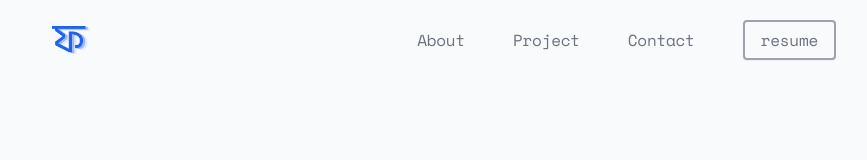
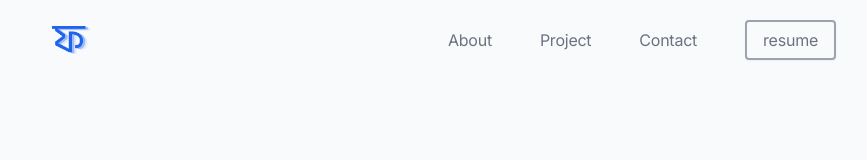
Before and after one commit to farhan2077/farhan2077.github.io, a React (Create React App) app: page / in a window 1280 px wide. Shown: the top 160 px of the page, without its empty margins (176-1043 px from the left). Built offline with nearby package versions, Linux system fonts and the light colour scheme.

Commit message:
refactor: only one font is now used

```diff
--- a/src/components/navbar/Navbar.js
+++ b/src/components/navbar/Navbar.js
@@ -95,7 +95,7 @@ export default function Navbar() {
         >
           <div className="p-5 bg-gray-50">
             <div className="md:container px-4 sm:px-10 lg:px-20 xl:px-52">
-              <div className="flex flex-col md:flex-row font-secondary text-md justify-between items-center">
+              <div className="flex flex-col md:flex-row font-primary text-md justify-between items-center">
                 <Link to="/" onClick={scrollToTop}>
                   <img
                     className="h-auto md:h-7 w-8 md:w-auto"
@@ -175,7 +175,7 @@ export default function Navbar() {
                             key={item.id}
                             smooth
                             to={item.navItemUrl}
-                            className="capitalize text-gray-500 tracking-tight mt-4 font-secondary text-4xl leading-normal"
+                            className="capitalize text-gray-500 tracking-tight mt-4 font-primary text-4xl leading-normal"
                             onClick={onClickMobileMenu}
                           >
                             {item.navItem}
@@ -187,7 +187,7 @@ export default function Navbar() {
                               process.env.PUBLIC_URL +
                               "/resume_farhan-bin-amin.pdf"
                             }
-                            className="capitalize text-blue-600 tracking-tight mt-4 font-secondary text-4xl leading-normal"
+                            className="capitalize text-blue-600 tracking-tight mt-4 font-primary text-4xl leading-normal"
                             onClick={(onClickMobileMenu, onClickResume)}
                           >
                             {item.navItem}
--- a/src/index.css
+++ b/src/index.css
@@ -1,4 +1,4 @@
-@import url("https://fonts.googleapis.com/css2?family=Inter:wght@400;600;700&family=Space+Mono&display=swap");
+@import url("https://fonts.googleapis.com/css2?family=Inter:wght@400;600;700&display=swap");
 
 @tailwind base;
 @tailwind components;
```
